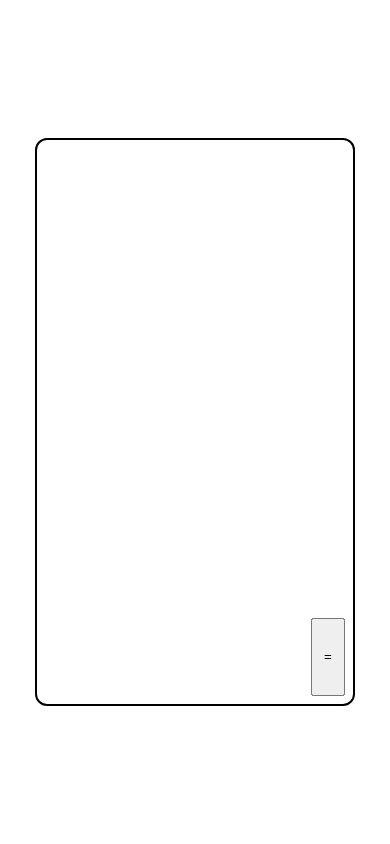
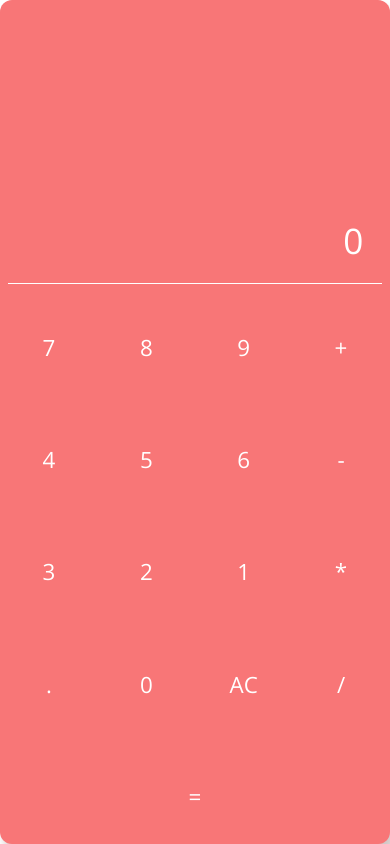
Before and after one commit to niconacht/calculator, a plain HTML site: page index.html in a window 390 px wide. Drawn offline with nearby package versions, Linux system fonts and the light colour scheme.

Commit message:
added calculation and styles

```diff
--- a/index.html
+++ b/index.html
@@ -4,47 +4,48 @@
 <head>
     <meta charset="UTF-8">
     <title>TITLE</title>
-     <meta name="description" content="DESCRIPTION">
+    <!-- <meta name="description" content="DESCRIPTION"> -->
+    <meta name="viewport" content="width=device-width, initial-scale=1.0">
+in the head of your doc
    <link rel="stylesheet" href="styles.css">
+   <link href="https://fonts.googleapis.com/css2?family=Open+Sans:wght@300;400&display=swap" rel="stylesheet">
 
 </head>
-
 <body>
-     <div class="container">
+ <div class= "container">
    <div class="display">
-             <div class="calc">
-            </div>
-            <div class="result">
+     <div class="disp-container">
+       <div id="process"></div>
+       <div id="result">0</div>
      </div>
    </div>
-        <div class="keys-container">
+   <div class="keys">
 
-            <button type="button" class="numbers" id="7" value="7">7</button>
-            <button type="button" class="numbers" id="8" value="8">8</button>
-            <button type="button" class="numbers" id="9" value="9">9</button>
+     <button class="number" value="7">7</button>
+     <button class="number" value="8">8</button>
+     <button class="number" value="9">9</button>
+     <button class="operator calc" data-action="add" value="+">+</button>
 
-            <button type="button" class="numbers" id="4" value="4">4</button>
-            <button type="button" class="numbers" id="5" value="5">5</button>
-            <button type="button" class="numbers" id="6" value="6">6</button>
+     <button class="number" value="4">4</button>
+     <button class="number" value="5">5</button>
+     <button class="number" value="6">6</button>
+     <button class="operator calc" data-action="subtract" value="-">-</button>
 
-            <button type="button" class="numbers" id="1" value="1">1</button>
-            <button type="button" class="numbers" id="2" value="2">2</button>
-            <button type="button" class="numbers" id="3" value="3">3</button>
+     <button class="number" value="3">3</button>
+     <button class="number" value="2">2</button>
+     <button class="number" value="1">1</button>
+     <button class="operator calc" data-action="multiply"value="*">*</button>
 
-            <button type="button" class="numbers" id="0" value="0">0</button>
-            <button type="button" class="all-clear" id="clear" value="all-clear">AC</button>
-            <button type="button" class="decimal" id="decimal" value=".">.</button>
+     <button class="decimal" value=".">.</button>
+     <button class="number" value="0">0</button>
+     <button id="clear" value ="clear">AC</button>
+     <button class="operator calc" data-action="divide" value="/">/</button>
 
-            <button type="button" class="operator" id="plus" value="+">+</button>
-            <button type="button" class="operator" id="minus" value="-">-</button>
-            <button type="button" class="operator" id=" multiply" value="*">×</button>
-            <button type="button" class="operator" id=" divide" value="/">÷</button>
-            <button type="button" class="equal-sign operator" value="=">=</button>
+     <button class="operator equal" id="evaluate" data-action="calculate" value="="/>=</button>
 
    </div>
  </div>
-     <script src="script.js"></script>
+<script src="script_own.js"></script>
 </body>
 
-
 </html>
--- a/script.js
+++ b/script.js
@@ -1,53 +1,79 @@
-//basic calc operations
-function add (a,b) {
-  return a+b;
+var buttons = document.querySelectorAll("button").length;
+var valString = "";
+var largeDisp = document.getElementById("result");
+var smallDisp = document.getElementById("process");
+for (let i = 0; i < buttons; i++) {
+  document.querySelectorAll("button")[i].addEventListener("click", addValToString)
+}
+function addValToString(e){
+  const val = e.target.value;
+
+  if (val !== "=" && val !== "clear"){
+  valString+=val;
+  }
+
+  smallDisp.textContent = valString;
+
+  if (val === "=") {
+    let result = parse(valString);
+    smallDisp.textContent = "";
+    largeDisp.textContent= result;
+  }
+
+  if (val == "clear") {
+    valString = "";
+        smallDisp.textContent = "";
+        largeDisp.textContent = "0";
+  }
 }
 
-function subtract (a,b){
-  return a-b;
+//var reset = document.getElementById("clear").addEventListener("click", )
+
+
+
+function parse(str) {
+  return Function(`'use strict'; return (${str})`)()
 }
 
-function multiply (a,b){
-  return a*b;
-}
+// function resetDisp(e){
+//   if(e.target.id === "clear"){
+//     valString = "";
+//     smallDisp.textContent = "";
+//     largeDisp.textContent = "0";
+//   }
+// }
 
-function divide (a,b){
-  return a/b;
-}
 
-//choose mathematical operation depending on operator
-function operate(a,b, operator) {
-    if (operator ===plus) {
-        return add(a,b);
-    }
-    else if (operator === minus){
-        return subtract(a,b);
-    }
-    else if (operator ===mult) {
-        return multiply(a,b);
-    }
-    else if (operator ===divid){
-        return divide(a,b);
-    }
-}
 
-// //which operator has been pressed
-// let operator = function(){
-//
+
+// //basic calc operations
+// function add (a,b) {
+//   return a+b;
+// }
+// function subtract (a,b){
+//   return a-b;
 // }
 //
+// function multiply (a,b){
+//   return a*b;
+// }
 //
-// //mathematical operation depending on operator
-// switch (operator){
-//     case "+":
-//         add(a,b);
-//         break;
-//     case "-":
-//         subtract(a,b);
-//         break;
-//     case "*":
-//         multiply(a,b);
-//         break;
-//     case "/":
-//         divide(a,b);
+// function divide (a,b){
+//   return a/b;
 // }
+//
+// //choose mathematical operation depending on operator
+// function operate(a,b, operator) {
+//     if (operator ===plus) {
+//         return add(a,b);
+//     }
+//     else if (operator === minus){
+//         return subtract(a,b);
+//     }
+//     else if (operator ===mult) {
+//         return multiply(a,b);
+//     }
+//     else if (operator ===divide){
+//         return divide(a,b);
+//     }
+// }
--- a/styles.css
+++ b/styles.css
@@ -1,22 +1,56 @@
 :root {
     --container-padding: 2%;
+    --main-color: #F87677;
+    --contrast-color: #FFFFFF;
+
+
 }
 * {
     box-sizing: border-box;
 }
 body {
-    width: 100%;
+    width: 100vw;
+    font-family:"Open Sans", sans-serif;
+    color: var(--contrast-color);
 
 }
 
+button {
+  background: none;
+	color: inherit;
+	border: none;
+  padding: 0;
+  margin: 2%;
+	cursor: pointer;
+	outline: inherit;
+  font-family: inherit;
+  font-weight: 300;
+  font-size: 1.4em;
+}
+
+button:hover {
+
+  border-radius: 15px;
+  background-color: #f78a8a;
+}
+
+button:active {
+background-color: #f78a8a;
+color: var(--main-color);
+transform: translateY(4px);
+}
+
+
 .container {
+  background-color: var(--main-color);
     position: absolute;
-     margin: auto;
-     top: 0;
-     right: 0;
-     bottom: 0;
-     left: 0;
-    border: 2px solid black;
+    margin: auto;
+    top: 0;
+    right: 0;
+    bottom: 0;
+    left: 0;
+    border-style: : none;
+    box-shadow: 5px 9px 10px #d1c6c6;
     border-radius: 12px;
     width:  320px;
     height: 568px;
@@ -24,36 +58,60 @@ body {
 }
 
 .display {
-    width: 100%;
     height: calc(100% * 1/3);
-    border-bottom: 0.5px, solid, #333333;
+    border-bottom: 0.3px solid var(--contrast-color);
+    position: relative;
 }
 
-
-.keys-container{
-    height: calc(100% * 2/3);
-    display: grid;
-    grid-template-columns: 1fr 1fr 1fr 1fr;
-    grid-template-rows: auto auto auto auto;
-    grid-template-areas:
-            "num num num op"
-            "num num num op"
-            "num num num op"
-            "dec num clear op";
+.disp-container {
+  padding: 5%;
+  position: absolute;
+  right: 0;
+  bottom: 0;
+  text-align: right;
 }
 
-.numbers {
-    grid-area: num;
+#process{
+  font-weight: 300;
+  font-size: 1.1em;
+
 }
 
-.operator {
-    grid-area: op;
+#result{
+  font-size: 2.2em;
 }
 
-.all-clear {
-    grid-area: clear;
+.keys{
+  padding:10px 0 2% 0;
+  height: calc(100% * 2/3);
+  margin: 0 auto;
+  display: grid;
+  grid-gap: 1%;
+  justify-content: center;
+  grid-template-columns: 25% 25% 25% 25%;
+  grid-template-rows: 20% 20% 20% 20% 20%;
 }
 
-.decimal {
-    grid-area: dec;
+.equal {
+grid-column-start: 0;
+grid-column-end: span 4;
+
+
 }
+.equal:hover {
+
+
+}
+.equal:active {
+  background-color: var(--main-color);
+  color: var(--contrast-color);
+
+}
+
+@media only screen and (max-width: 600px){
+  .container {
+    width: 100%;
+    height: 100%;
+    margin: 0;
+  }
+}
```
Lines whose indentation alone changed are shown as unchanged.
